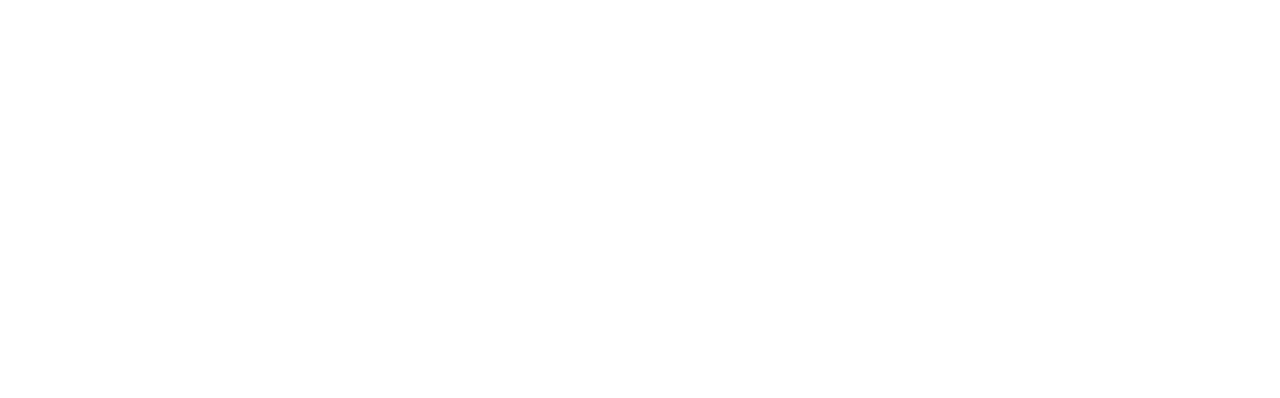
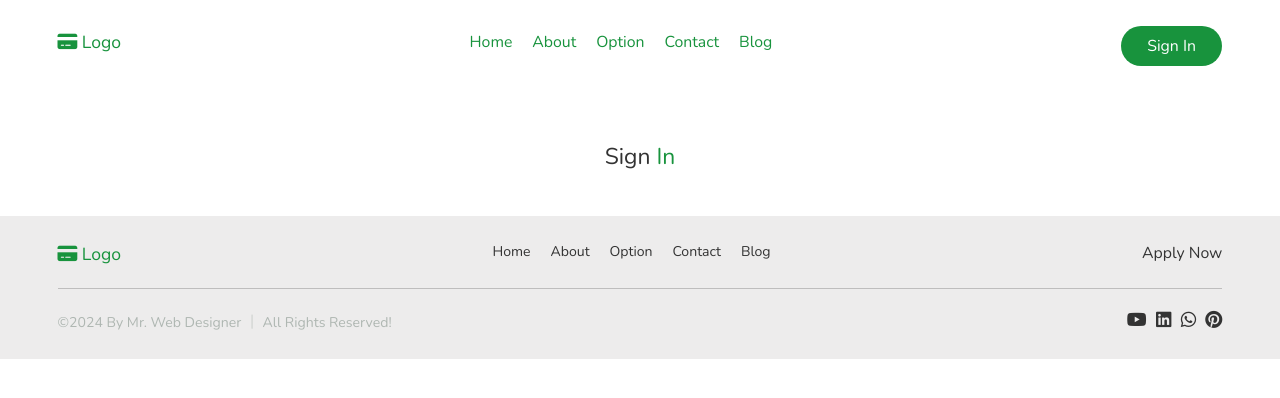
Before and after one commit to epiphany9999/card-website, a plain HTML site: page signin/index.html in a window 1280 px wide. Drawn offline with nearby package versions, Linux system fonts and the light colour scheme.

Commit message:
공통부분 수정

```diff
--- a/signin/index.html
+++ b/signin/index.html
@@ -0,0 +1,67 @@
+<!DOCTYPE html>
+<html lang="ko">
+<head>
+    <meta charset="UTF-8">
+    <meta name="viewport" content="width=device-width, initial-scale=1.0">
+    <title>Card Website</title>
+    <!-- style link -->
+     <link rel="stylesheet" href="../css/style.css">
+</head>
+<body>
+    <!-- header section -->
+<header class="header">
+
+    <section class="flex">
+        <a href="#" class="logo"><i class="fas fa-credit-card"></i>logo</a>
+
+        <nav class="navbar">
+            <a href="#home">Home</a>
+            <a href="#about">About</a>
+            <a href="#option">Option</a>
+            <a href="#contact">Contact</a>
+            <a href="#blog">Blog</a>
+        </nav>
+        <a href="/signin" class="btn">Sign in</a>
+        <!-- 1000이하일 때 메뉴 작업 -->
+        <div id="menu-btn" class ="fas fa-bars"></div>
+
+    </section>
+</header>
+
+<!-- /header section -->
+
+    <!-- log in -->
+    <section class="signin" style="margin-top: 10rem;">
+        <div class="heading">sign <span>in</span></div>
+    </section>
+
+    <!-- //log in -->
+
+     <!-- footer section -->
+  <footer class="footer">
+    <section>
+        <div class="flex">
+            <a href="#" class="logo"><i class="fas fa-credit-card"></i>logo</a>
+            <nav class="link">
+                <a href="#home">Home</a>
+                <a href="#about">About</a>
+                <a href="#option">Option</a>
+                <a href="#contact">Contact</a>
+                <a href="#blog">Blog</a>
+            </nav>
+            <a href="#" class="extra-link">apply now</a>
+        </div>
+        <div class="credit">
+            <p>&copy;2024 By Mr. Web Designer ｜ All Rights Reserved!</p>
+            <div class="share">
+                <a href="#" class="fa-brands fa-youtube"></a>
+                <a href="#" class="fa-brands fa-linkedin"></a>
+                <a href="#" class="fa-brands fa-whatsapp"></a>
+                <a href="#" class="fa-brands fa-pinterest"></a>
+            </div>
+        </div>
+    </section>
+  </footer>
+ <!-- //footer section -->
+</body>
+</html>
```
Also changed, not shown: index.html (+1 -1 lines).
